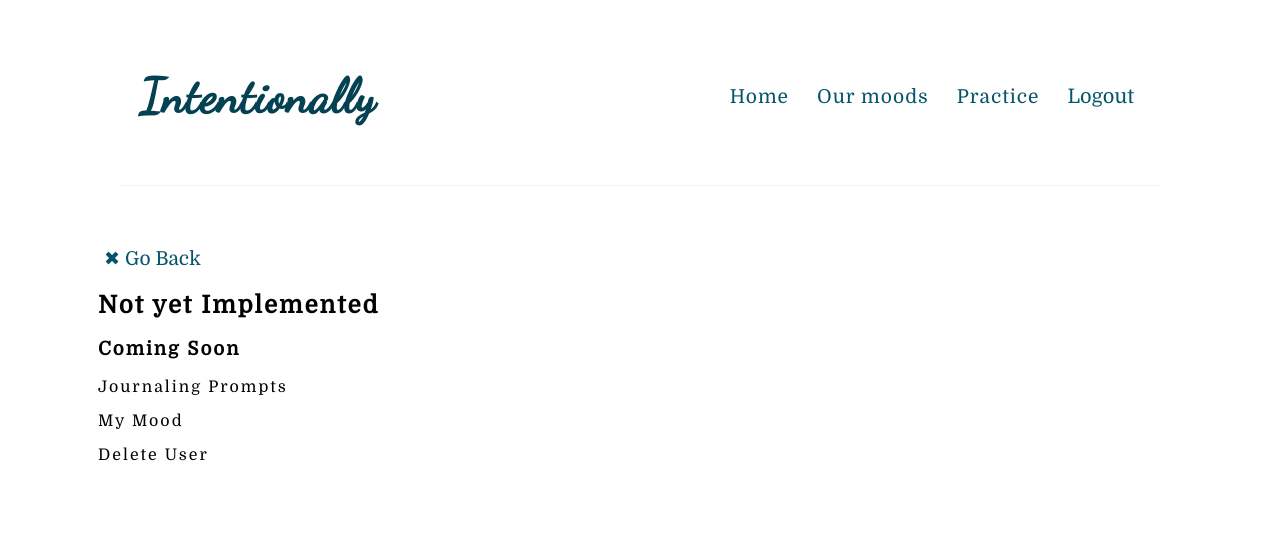
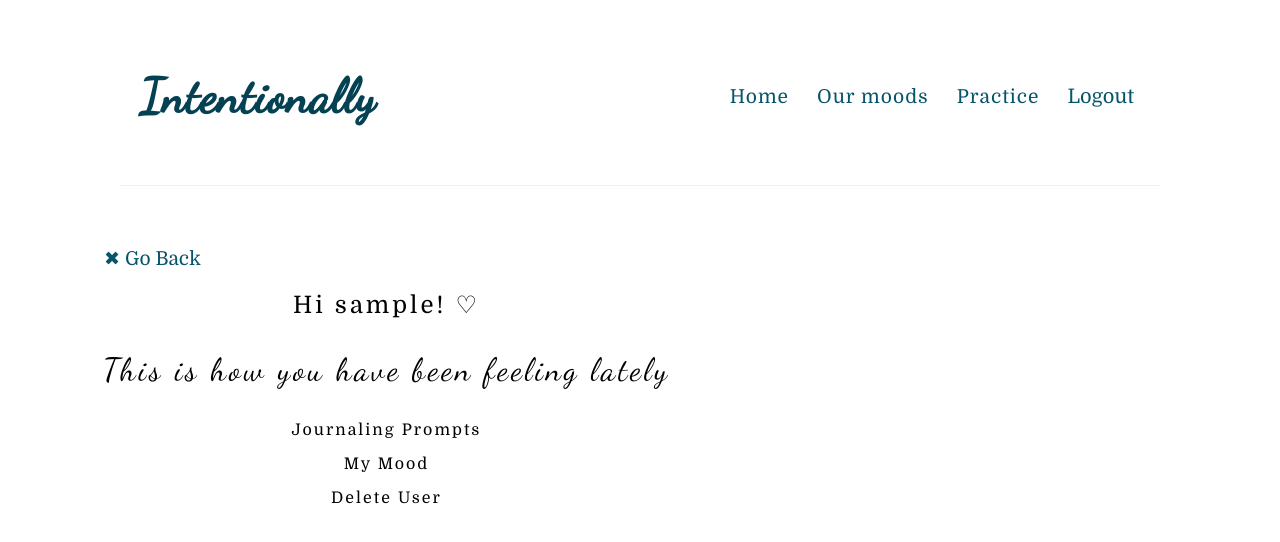
Before and after one commit to violacaroline/intentionally-frontend-react, a React (Create React App) app in the folder intention-app/: page /my-practice in a window 1280 px wide. Shown: the top 542 px of the page. Built offline with nearby package versions, Linux system fonts and the light colour scheme; sample sign-in values are in the browser's storage.

Commit message:
Add welcoming and username

```diff
--- a/intention-app/src/MyPractice.js
+++ b/intention-app/src/MyPractice.js
@@ -2,6 +2,7 @@ import { useNavigate } from 'react-router-dom'
 
 const MyPractice = () => {
   const navigate = useNavigate()
+  const authenticatedUser = JSON.parse(localStorage.getItem("user"))
 
   const goBack = () => {
     navigate('/practice')
@@ -9,11 +10,13 @@ const MyPractice = () => {
   return (
     <div className="my-practice">
       <button onClick={goBack}>&#10006; Go Back </button>
-      <h2>Not yet Implemented</h2>
-      <h3>Coming Soon</h3>
+      <div className="my-practice-text">
+      <h2>Hi {authenticatedUser.username +'! ' + String.fromCharCode("0x00002661")} </h2>
+      <h3>This is how you have been feeling lately</h3>
       <p>Journaling Prompts</p>
       <p>My Mood</p>
       <p>Delete User</p>
+      </div>
     </div>
   )
 }
--- a/intention-app/src/index.css
+++ b/intention-app/src/index.css
@@ -354,7 +354,7 @@ input {
 }
 
 .feeling:hover {
-  border-top: 1px solid #f2f2f2;
+  border-bottom: 2px solid #05546a;
   cursor: pointer;
 }
 
@@ -366,7 +366,26 @@ input {
   letter-spacing: 2px;
 }
 
+.my-practice-text {
+  width: 50%;
+  text-align: center;
+}
+
+.my-practice-text h2 {
+  font-family: Domine;
+  font-weight: 100;
+  letter-spacing: 3px;
+}
+
+.my-practice-text h3 {
+  font-family: Dancing Script;
+  font-size: 2em;
+  font-weight: 100;
+  letter-spacing: 3px;
+}
+
 .my-practice button {
+  display: block;
   background-color: white;
   color: #05546a;
   font-size: 1.2em;
```
